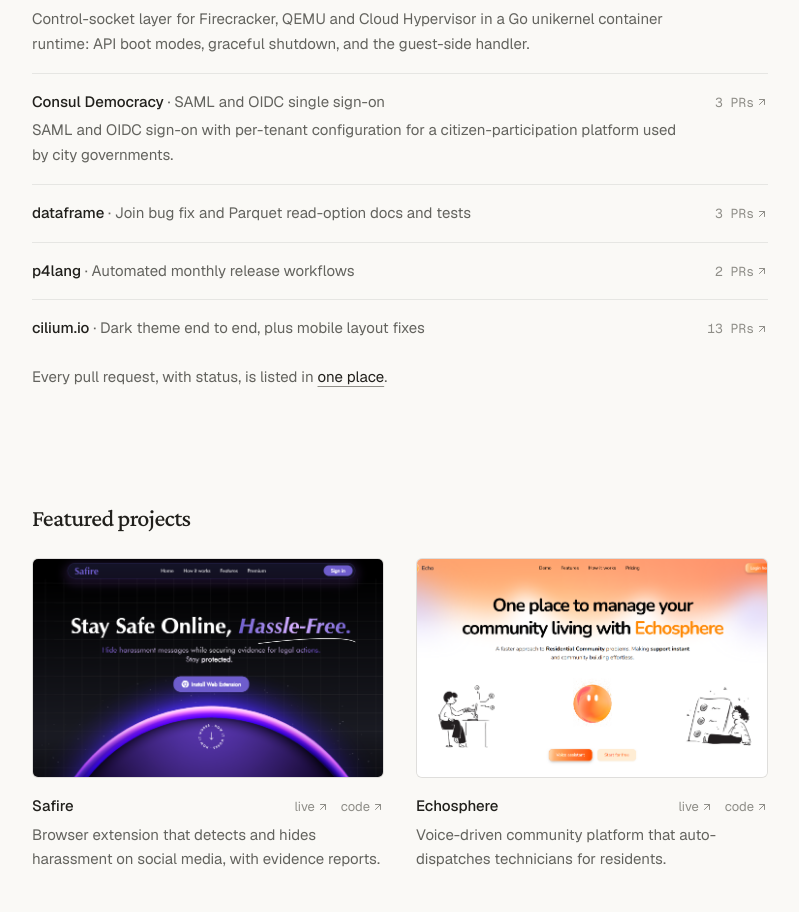
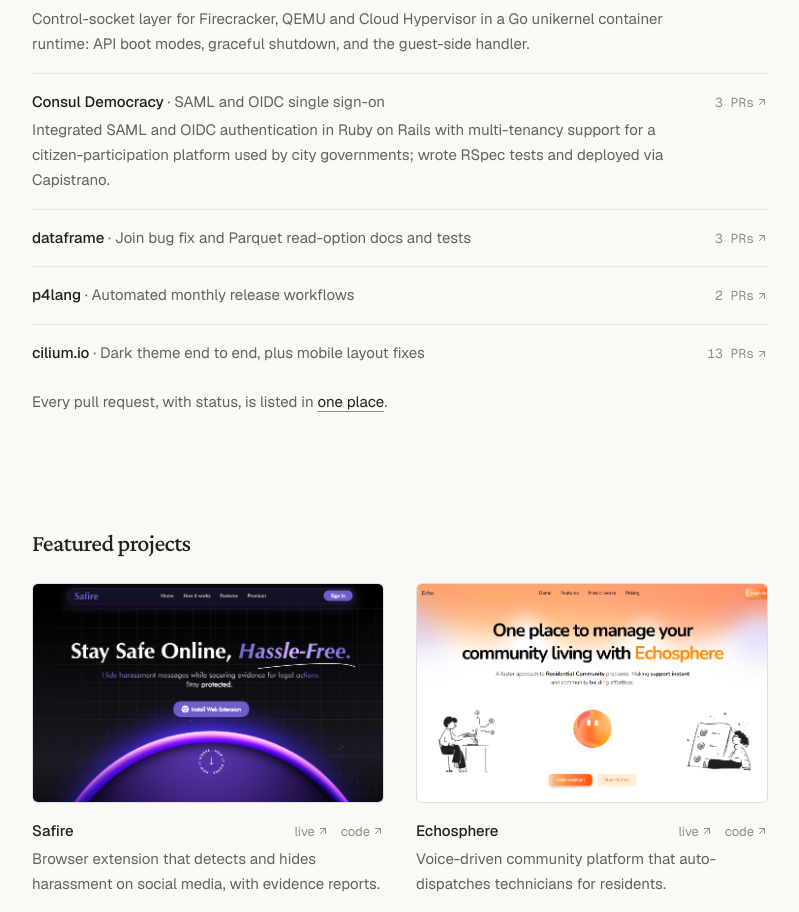
Before and after one commit to Anamika1608/portfolio, a Next.js app: page / in a window 1280 px wide. Shown: the part 2044-2956 px from the top of the page, without its empty margins (240-1039 px from the left). Built offline with nearby package versions, Linux system fonts and the light colour scheme.

Commit message:
Consul Democracy: technical description with RSpec and Capistrano

```diff
--- a/src/components/OpenSource/OpenSourceData.ts
+++ b/src/components/OpenSource/OpenSourceData.ts
@@ -29,7 +29,7 @@
         project: 'Consul Democracy',
         projectUrl: 'https://github.com/consuldemocracy/consuldemocracy',
         title: 'SAML and OIDC single sign-on',
-        description: 'SAML and OIDC sign-on with per-tenant configuration for a citizen-participation platform used by city governments.',
+        description: 'Integrated SAML and OIDC authentication in Ruby on Rails with multi-tenancy support for a citizen-participation platform used by city governments; wrote RSpec tests and deployed via Capistrano.',
         prs: 3,
         anchor: 'consul',
     },
```
